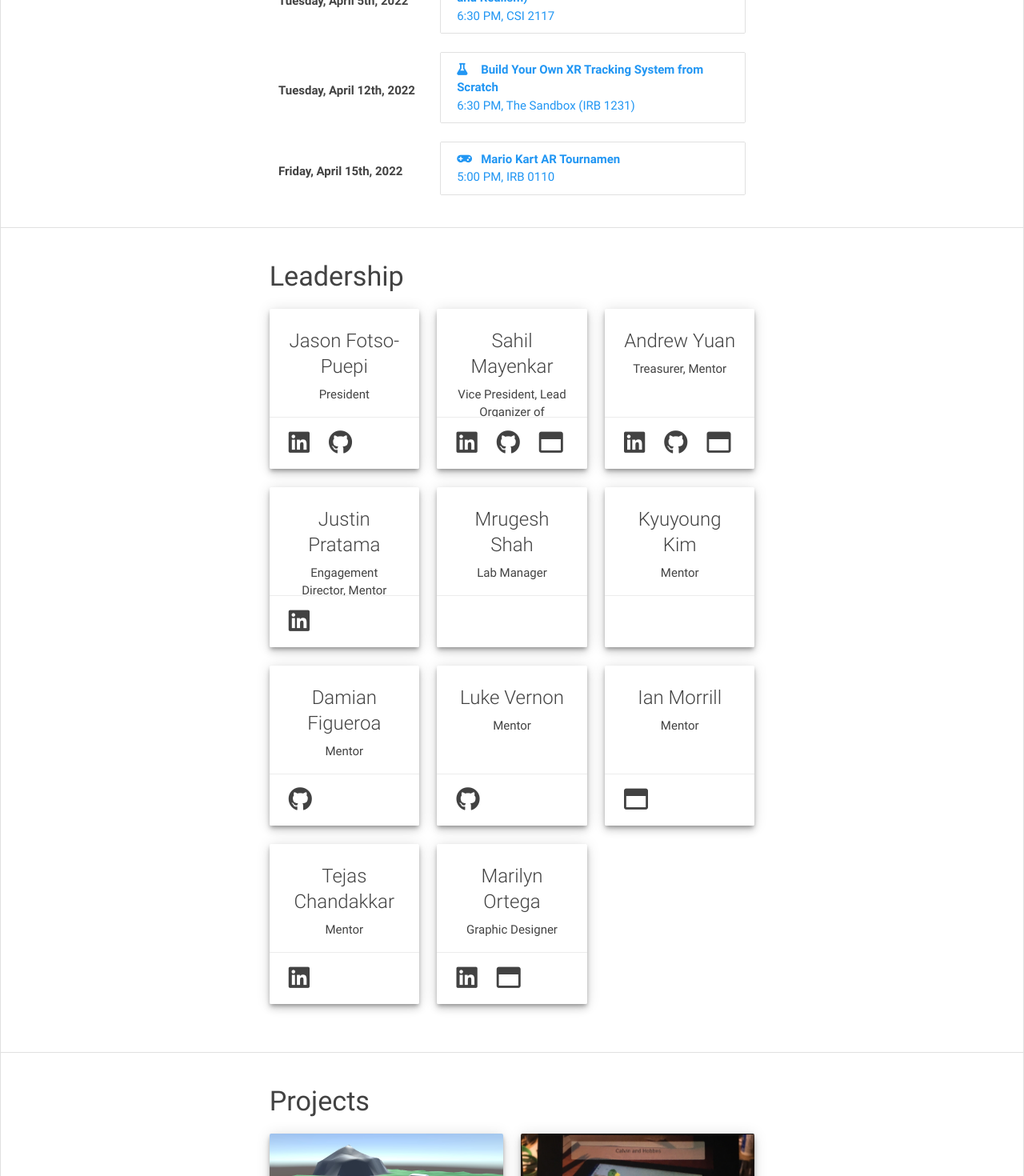
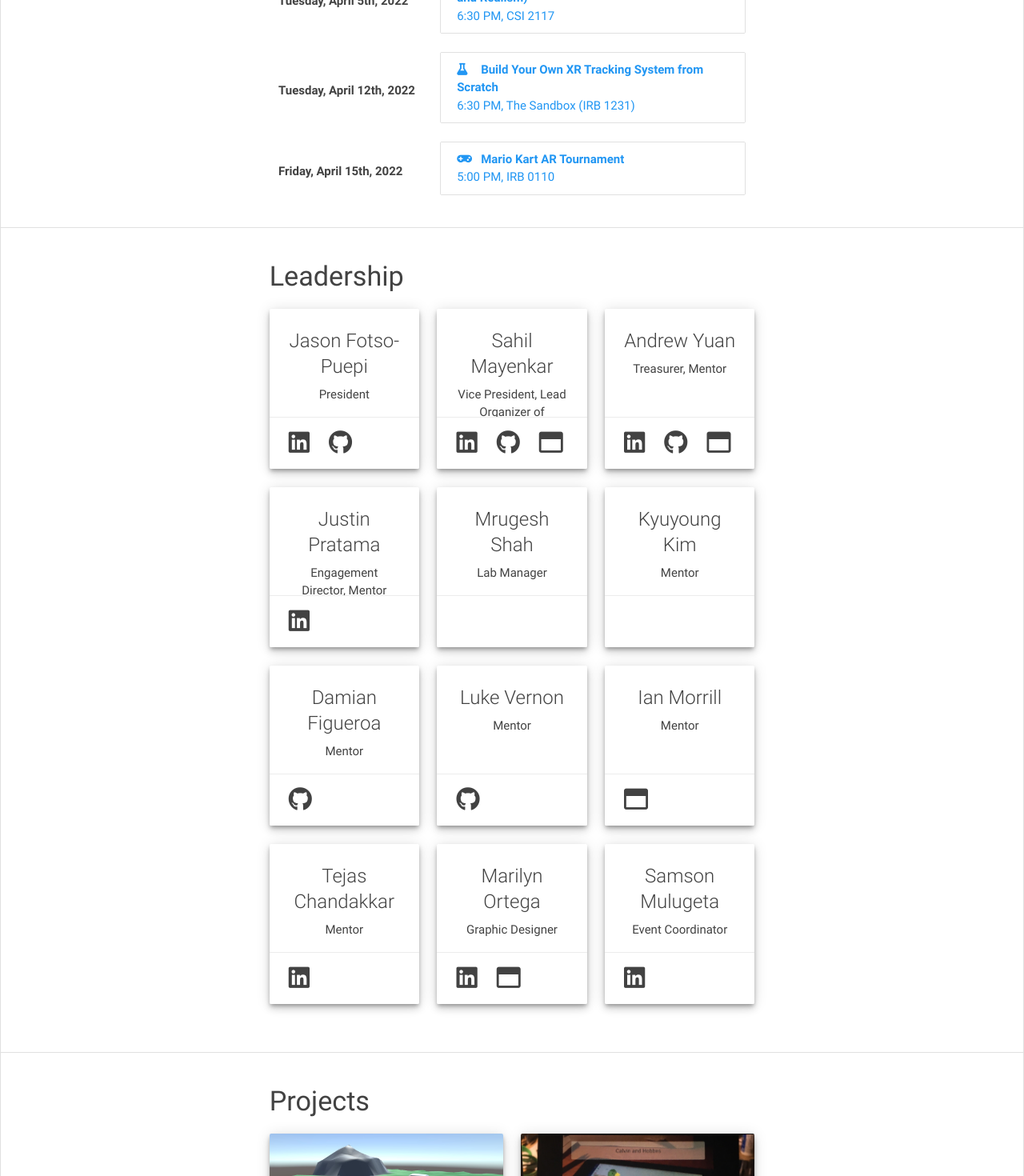
Before and after one commit to umdxrclub/xrc-prev-website, a React (Create React App) app: page / in a window 1280 px wide. Shown: the part 2485-3955 px from the top of the page at 80% size. Built offline with nearby package versions, Linux system fonts and the light colour scheme.

Commit message:
added Samson

```diff
--- a/src/XR_CONSTANTS.js
+++ b/src/XR_CONSTANTS.js
@@ -83,6 +83,11 @@ module.exports = Object.freeze({
 			'title' : 'Graphic Designer',
 			'web' : 'https://mariortegajx.wixsite.com/marior',
 			'linkedin' : 'https://www.linkedin.com/in/marilyn-ortega-926b8420b/'
+		},
+		{
+			'name' : 'Samson Mulugeta',
+			'title' : 'Event Coordinator',
+			'linkedin' : 'https://www.linkedin.com/in/samson02/'
 		}
 	],
 
@@ -227,7 +232,7 @@ module.exports = Object.freeze({
 			'fa_icon' : 'fa-flask'
 		},
 		{
-			'name' : 'Mario Kart AR Tournamen',
+			'name' : 'Mario Kart AR Tournament',
 			'date' : new Date(2022, 3, 15),
 			'time' : '5:00 PM',
 			'location' : 'IRB 0110',
```
